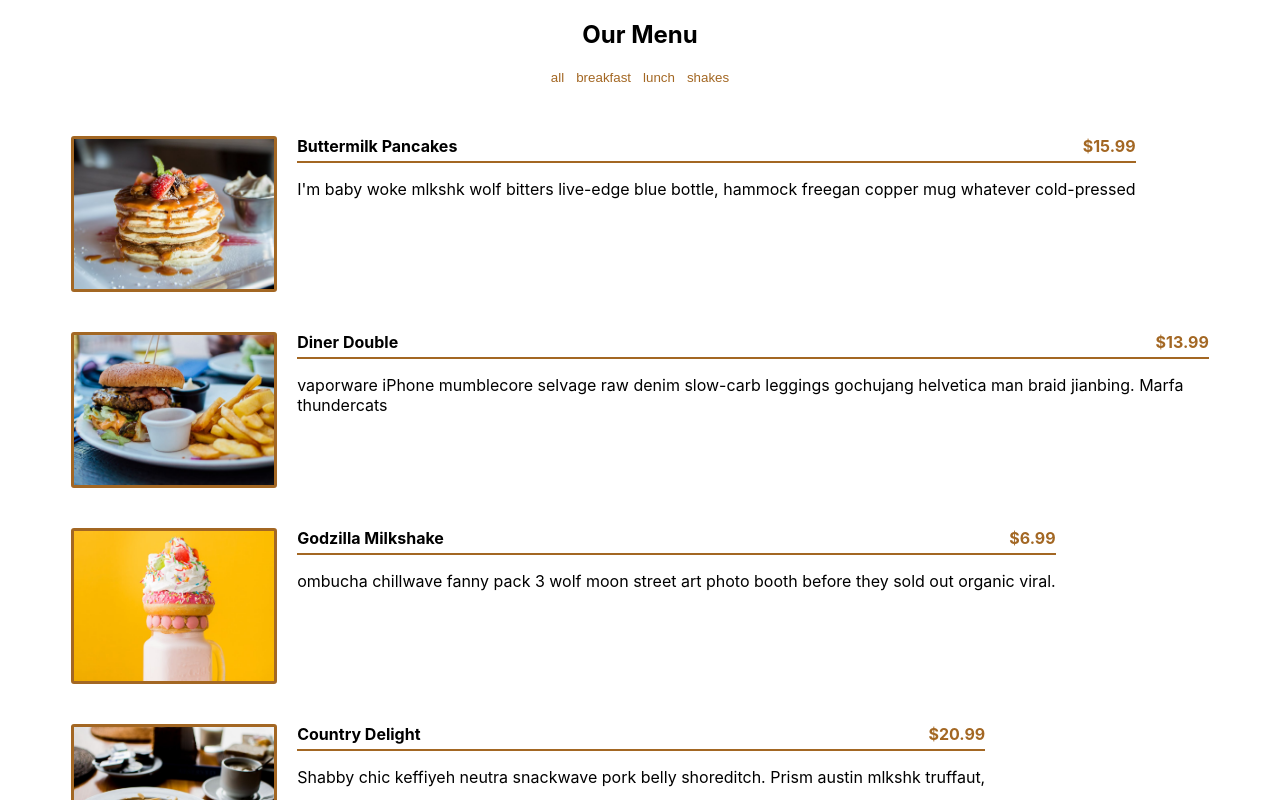
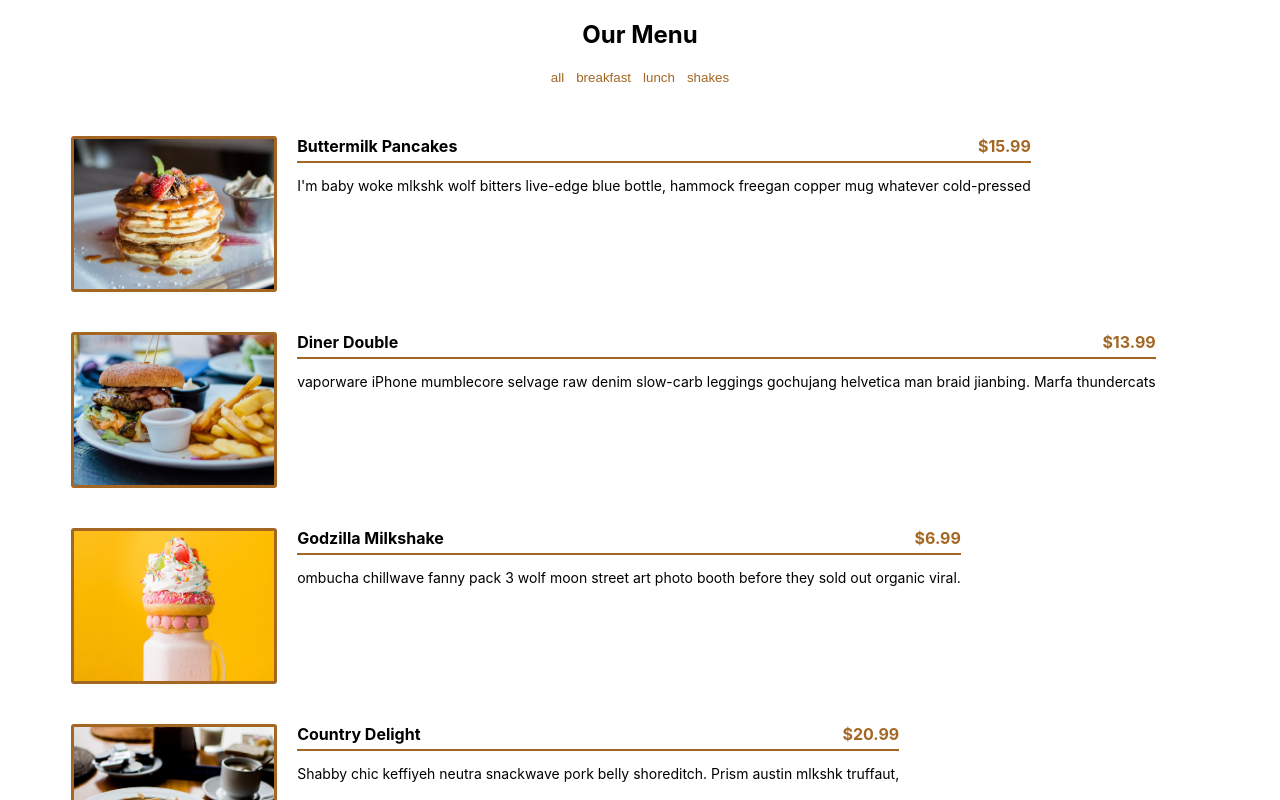
Before and after one commit to LaurenCummings/menu-project, a React (Vite) app: page / in a window 1280 px wide. Shown: the top 800 px of the page. Built offline with nearby package versions, Linux system fonts and the light colour scheme.

Commit message:
decreased font size of item description

```diff
--- a/src/css/Menu.css
+++ b/src/css/Menu.css
@@ -38,3 +38,7 @@ header h4 {
     margin-left: auto;
     color: rgb(163, 103, 35);
 }
+
+.item-text {
+    font-size: 14px;
+}
```
